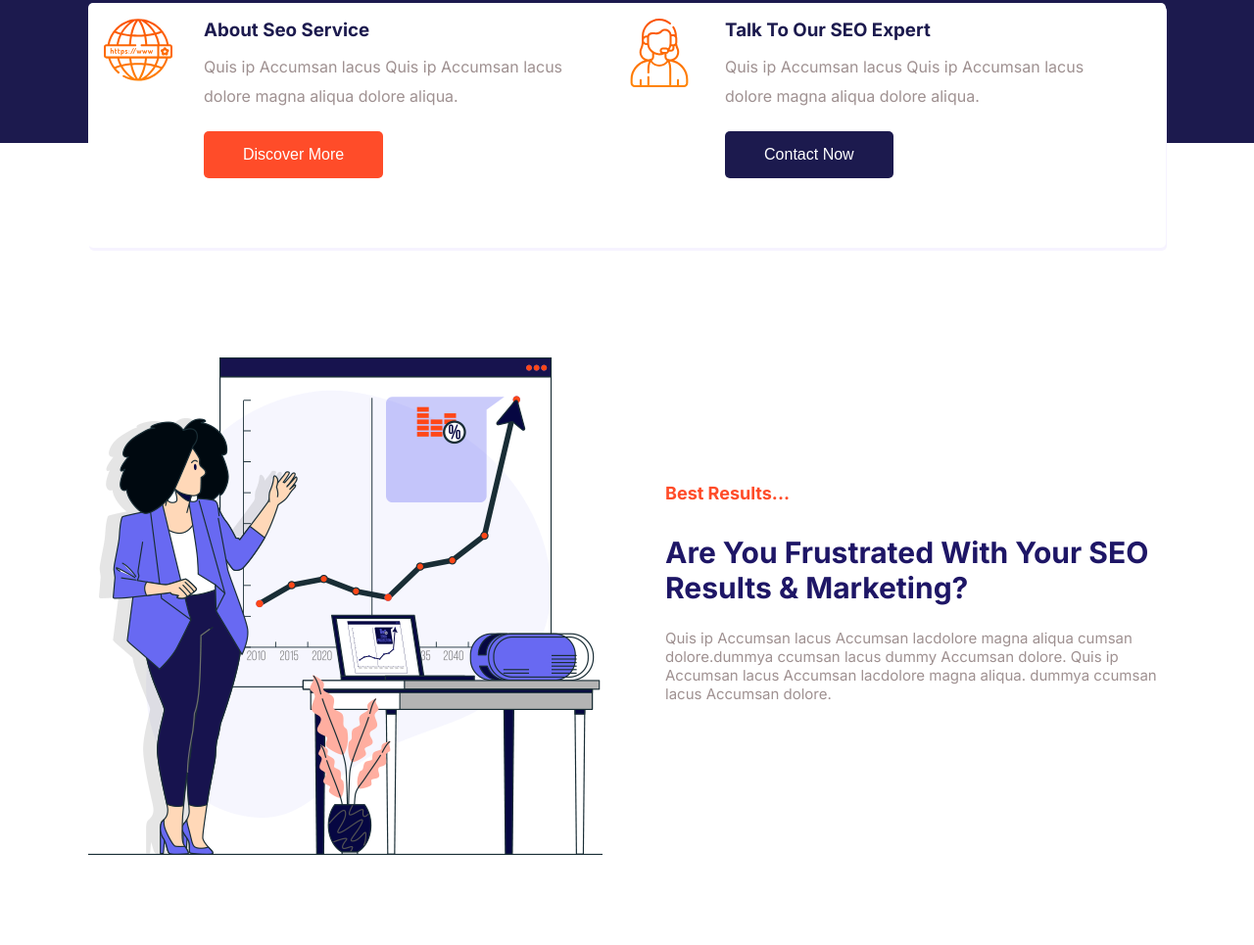
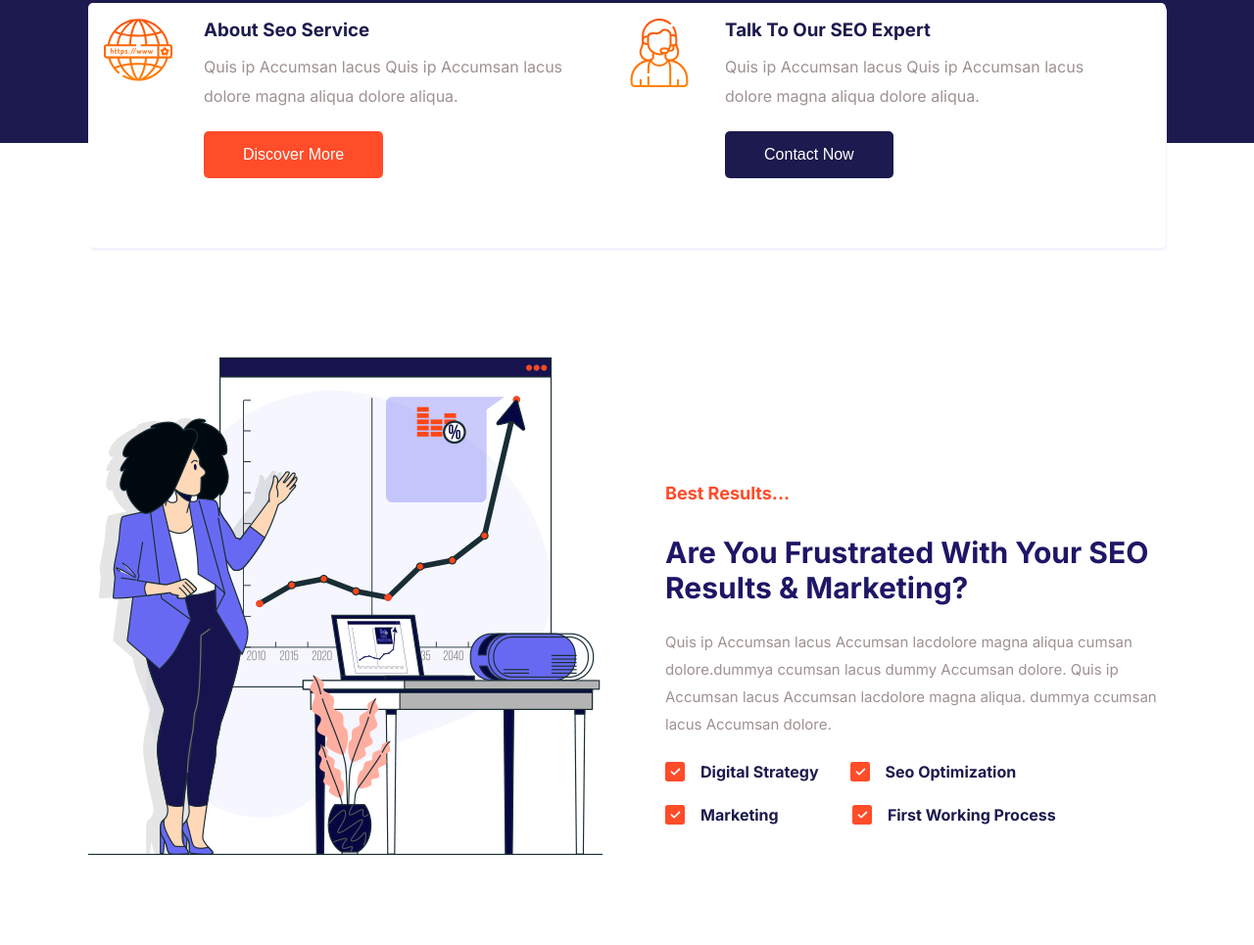
Before and after one commit to Simo0501/HTML11-RYSE, a plain HTML site: page index.html in a window 1280 px wide. Shown: the part 654-1619 px from the top of the page at 98% size. Drawn offline with Linux system fonts and the light colour scheme.

Commit message:
Fine col-check

```diff
--- a/css/style.css
+++ b/css/style.css
@@ -186,8 +186,29 @@ html{
   padding-top: 2rem;
   color: #1E1666;
 }
+.row .text-blu{
+  display: flex;
+  justify-content: space-between;
+}
 .text-grey{
   font-size: 15px;
   color:#9f9191 ;
   padding-top: 1.5rem;
+  font-weight: 400;
+  line-height: 28px;
 }
+.col-check {
+display: flex;
+}
+.col-check svg{
+  margin-top: 1.5rem;
+  margin-right: 1rem;
+}
+.col-check .svg-second{
+  margin-left: 2.7rem;
+}
+.col-check .text-blu{
+  font-size: medium;
+  font-weight: 600;
+  margin-top: 1.5rem;
+}
--- a/index.html
+++ b/index.html
@@ -136,6 +136,32 @@
         <h4 class="text-red">Best Results...</h4>
         <h3 class="text-blu">Are You Frustrated With Your SEO Results & Marketing?</h3>
         <p class="text-grey">Quis ip Accumsan lacus Accumsan lacdolore magna aliqua cumsan dolore.dummya ccumsan lacus dummy Accumsan dolore. Quis ip Accumsan lacus Accumsan lacdolore magna aliqua. dummya ccumsan lacus Accumsan dolore. </p>
+        <div class="row text-blu">
+          <div class="col-check">
+            <svg class="svg" xmlns="http://www.w3.org/2000/svg" xmlns:xlink="http://www.w3.org/1999/xlink" width="20" height="20" x="0" y="0" viewBox="0 0 512 512" style="enable-background:new 0 0 512 512" xml:space="preserve"><g><path xmlns="http://www.w3.org/2000/svg" d="m512 58.667969c0-32.363281-26.304688-58.667969-58.667969-58.667969h-394.664062c-32.363281 0-58.667969 26.304688-58.667969 58.667969v394.664062c0 32.363281 26.304688 58.667969 58.667969 58.667969h394.664062c32.363281 0 58.667969-26.304688 58.667969-58.667969zm0 0" fill="#ff4c29"></path><path xmlns="http://www.w3.org/2000/svg" d="m385.75 171.585938c8.339844 8.339843 8.339844 21.820312 0 30.164062l-138.667969 138.664062c-4.160156 4.160157-9.621093 6.253907-15.082031 6.253907s-10.921875-2.09375-15.082031-6.253907l-69.332031-69.332031c-8.34375-8.339843-8.34375-21.824219 0-30.164062 8.339843-8.34375 21.820312-8.34375 30.164062 0l54.25 54.25 123.585938-123.582031c8.339843-8.34375 21.820312-8.34375 30.164062 0zm0 0" fill="#ffffff"></path></g></svg>
+            <h5 class="col-check text-blu">Digital Strategy</h5>
+          </div>
+          <div class="col-check">
+            <svg class="svg" xmlns="http://www.w3.org/2000/svg" xmlns:xlink="http://www.w3.org/1999/xlink" width="20" height="20" x="0" y="0" viewBox="0 0 512 512" style="enable-background:new 0 0 512 512" xml:space="preserve"><g><path xmlns="http://www.w3.org/2000/svg" d="m512 58.667969c0-32.363281-26.304688-58.667969-58.667969-58.667969h-394.664062c-32.363281 0-58.667969 26.304688-58.667969 58.667969v394.664062c0 32.363281 26.304688 58.667969 58.667969 58.667969h394.664062c32.363281 0 58.667969-26.304688 58.667969-58.667969zm0 0" fill="#ff4c29"></path><path xmlns="http://www.w3.org/2000/svg" d="m385.75 171.585938c8.339844 8.339843 8.339844 21.820312 0 30.164062l-138.667969 138.664062c-4.160156 4.160157-9.621093 6.253907-15.082031 6.253907s-10.921875-2.09375-15.082031-6.253907l-69.332031-69.332031c-8.34375-8.339843-8.34375-21.824219 0-30.164062 8.339843-8.34375 21.820312-8.34375 30.164062 0l54.25 54.25 123.585938-123.582031c8.339843-8.34375 21.820312-8.34375 30.164062 0zm0 0" fill="#ffffff"></path></g></svg>
+            <h5 class="col-check text-blu">
+              Seo Optimization
+            </h5>
+          </div>
+        </div>
+        <div class="row text-blu">
+          <div class="col-check">
+            <svg class="svg" xmlns="http://www.w3.org/2000/svg" xmlns:xlink="http://www.w3.org/1999/xlink" width="20" height="20" x="0" y="0" viewBox="0 0 512 512" style="enable-background:new 0 0 512 512" xml:space="preserve"><g><path xmlns="http://www.w3.org/2000/svg" d="m512 58.667969c0-32.363281-26.304688-58.667969-58.667969-58.667969h-394.664062c-32.363281 0-58.667969 26.304688-58.667969 58.667969v394.664062c0 32.363281 26.304688 58.667969 58.667969 58.667969h394.664062c32.363281 0 58.667969-26.304688 58.667969-58.667969zm0 0" fill="#ff4c29"></path><path xmlns="http://www.w3.org/2000/svg" d="m385.75 171.585938c8.339844 8.339843 8.339844 21.820312 0 30.164062l-138.667969 138.664062c-4.160156 4.160157-9.621093 6.253907-15.082031 6.253907s-10.921875-2.09375-15.082031-6.253907l-69.332031-69.332031c-8.34375-8.339843-8.34375-21.824219 0-30.164062 8.339843-8.34375 21.820312-8.34375 30.164062 0l54.25 54.25 123.585938-123.582031c8.339843-8.34375 21.820312-8.34375 30.164062 0zm0 0" fill="#ffffff"></path></g></svg>
+            <h5 class="col-check text-blu">
+              Marketing
+            </h5>
+          </div>
+          <div class="col-check">
+            <svg class="svg-second" xmlns="http://www.w3.org/2000/svg" xmlns:xlink="http://www.w3.org/1999/xlink" width="20" height="20" x="0" y="0" viewBox="0 0 512 512" style="enable-background:new 0 0 512 512" xml:space="preserve"><g><path xmlns="http://www.w3.org/2000/svg" d="m512 58.667969c0-32.363281-26.304688-58.667969-58.667969-58.667969h-394.664062c-32.363281 0-58.667969 26.304688-58.667969 58.667969v394.664062c0 32.363281 26.304688 58.667969 58.667969 58.667969h394.664062c32.363281 0 58.667969-26.304688 58.667969-58.667969zm0 0" fill="#ff4c29"></path><path xmlns="http://www.w3.org/2000/svg" d="m385.75 171.585938c8.339844 8.339843 8.339844 21.820312 0 30.164062l-138.667969 138.664062c-4.160156 4.160157-9.621093 6.253907-15.082031 6.253907s-10.921875-2.09375-15.082031-6.253907l-69.332031-69.332031c-8.34375-8.339843-8.34375-21.824219 0-30.164062 8.339843-8.34375 21.820312-8.34375 30.164062 0l54.25 54.25 123.585938-123.582031c8.339843-8.34375 21.820312-8.34375 30.164062 0zm0 0" fill="#ffffff"></path></g></svg>
+            <h5 class="col-check text-blu second">
+              First Working Process
+            </h5>
+          </div>
+        </div>
       </div>
     </div>
   </div>
```
